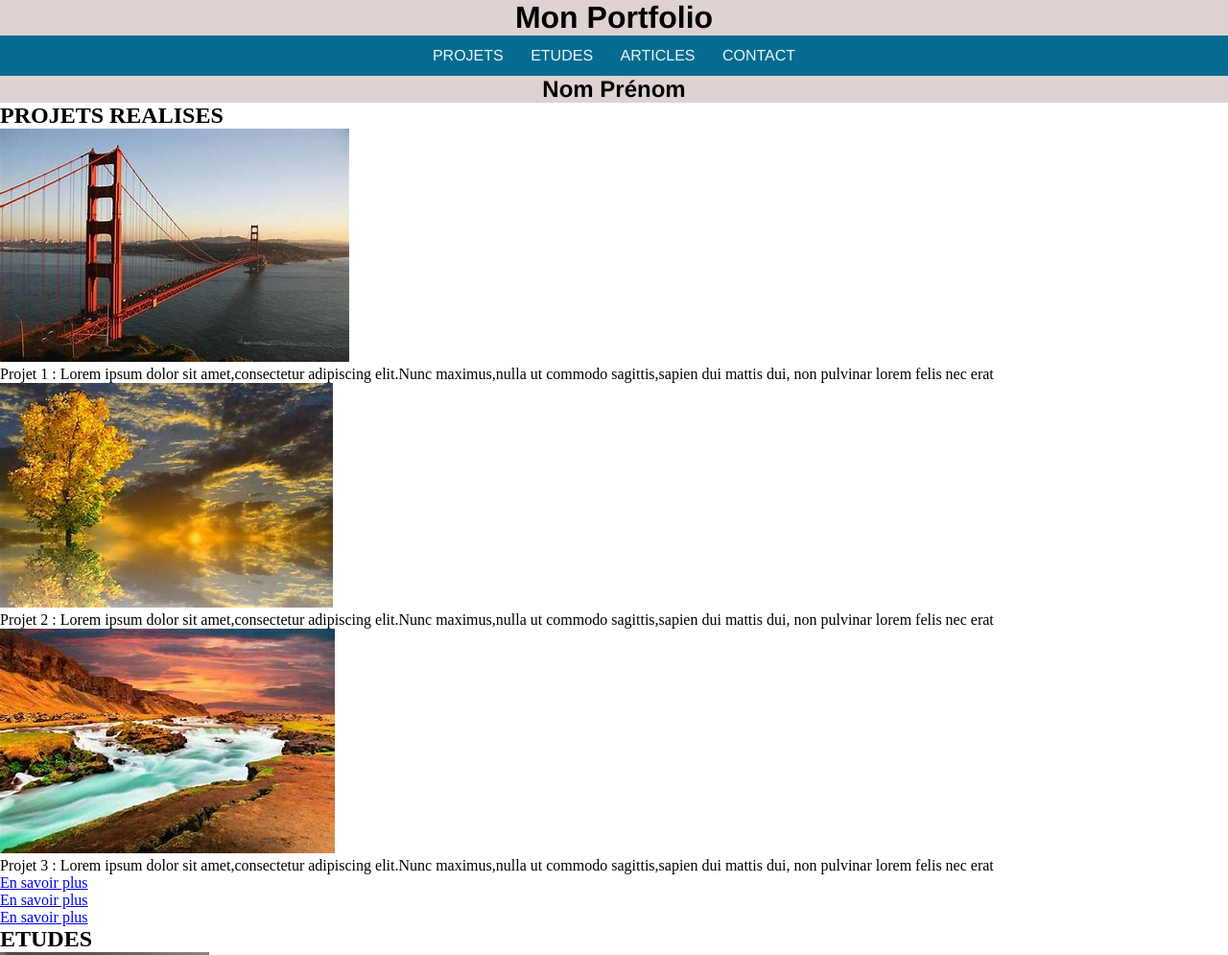
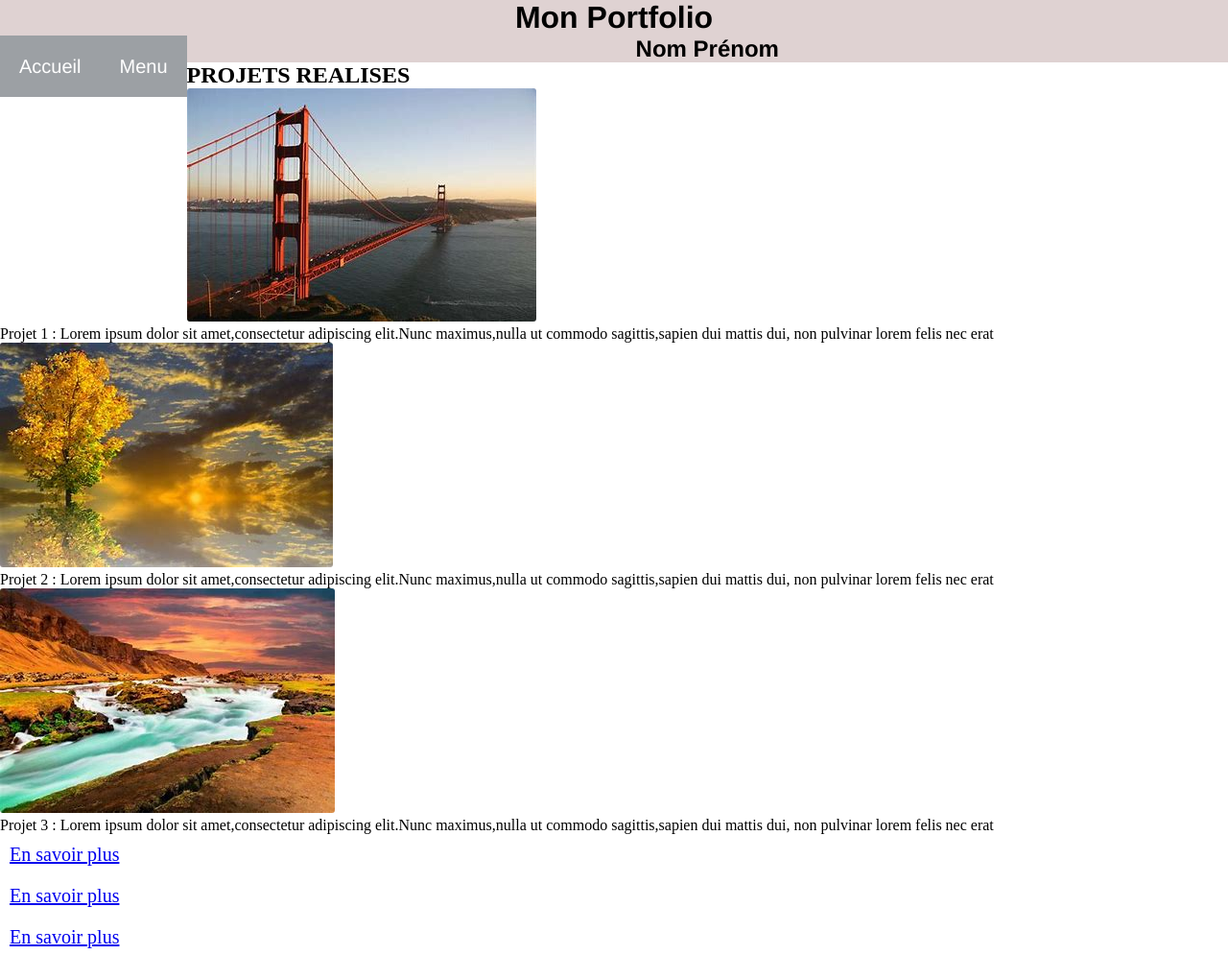
Before and after one commit to Adrian0586/DonkeySchool, a plain HTML site: page Integration/index.html in a window 1280 px wide. Shown: the top 995 px of the page at 96% size. Drawn offline with Linux system fonts and the light colour scheme.

Commit message:
hover-effect created

```diff
--- a/Integration/index.html
+++ b/Integration/index.html
@@ -12,27 +12,33 @@
 <body>
     <header>
        <h1>Mon Portfolio</h1>
-       <nav class="scrollmenu">
-          <a href="#projets réalisés" target="_self">PROJETS</a>
-          <a href="#etudes" target="_self">ETUDES</a>
-          <a href="#articles" target="_self">ARTICLES</a>
-          <a href="#contact" target="_self">CONTACT</a>
+       <nav>
+            <ul>
+                <li><a href="#">Accueil</a></li>
+                <li><a href="#">Menu</a>
+                    <ul>
+                        <li><a href="#Projets">Projets réalisés</a></li>
+                        <li><a href="#Etudes">Etudes</a></li>
+                        <li><a href="#Articles">Articles</a></li>
+                        <li><a href="#Contact">Contact</a></li>
+                    </ul>
+            </ul>
         </nav>
         <h2>Nom Prénom</h2>
     </header>
-    <section class="Projets">
+    <section id="Projets">
         <h2>PROJETS REALISES</h2>
-        <img class="opacity" src="pont.jpg" alt="une photo d'un cadre vide">
+        <img src="pont.jpg" alt="une photo d'un pont">
         <p>Projet 1 : Lorem ipsum dolor sit amet,consectetur
             adipiscing elit.Nunc maximus,nulla ut
             commodo sagittis,sapien dui mattis dui,
             non pulvinar lorem felis nec erat</p>
-        <img class="opacity" src="paysage.jpg" alt="une photo d'un cadre vide">
+        <img src="paysage.jpg" alt="une photo de paysage">
         <p>Projet 2 : Lorem ipsum dolor sit amet,consectetur
             adipiscing elit.Nunc maximus,nulla ut
             commodo sagittis,sapien dui mattis dui,
             non pulvinar lorem felis nec erat</p>
-        <img class="opacity" src="riviere.jpg" alt="une photo d'un cadre vide">
+        <img src="riviere.jpg" alt="une photo d'une rivière">
         <p>Projet 3 : Lorem ipsum dolor sit amet,consectetur
            adipiscing elit.Nunc maximus,nulla ut
            commodo sagittis,sapien dui mattis dui,
@@ -43,9 +49,10 @@
            <li><a href="#">En savoir plus</a></li>
         </ul>
     </section>
-    <section class="Etudes">
+    <section id="Etudes">
+        <div></div>
         <h2>ETUDES</h2>
-        <img class="photo-profil" src="plage.jpg" alt="une photo d'un cadre vide">
+        <img class="photo-profil" src="plage.jpg" alt="une photo d'une plage">
         <ul>
             <li>Nom</li>
             <li>Prénom</li>
@@ -68,10 +75,10 @@
                 non pulvinar lorem felis nec erat</li>
         </ol>
     </section>
-    <article>
+    <article id="Articles">
         <h2>ARTICLES</h2>
-        <img class="opacity" src="tour eiffel.jpg" alt="une photo d'un cadre vide">
-        <img class="opacity" src="montagne.jpg" alt="une photo d'un cadre vide">
+        <img src="tour eiffel.jpg" alt="une photo de la tour eiffel">
+        <img src="montagne.jpg" alt="une photo de montagnes">
         <ol>
             <li>Lorem ipsum dolor sit amet,consectetur
             adipiscing elit.Nunc maximus,nulla ut
@@ -89,7 +96,7 @@
             <li><a href="#">Commentaires</a></li>
         </ul>
     </article>
-    <section>
+    <section id="Contact">
         <div class="Contact">
            <h2>CONTACT</h2>
            <form action="/page-traitement-données" method="post">
--- a/Integration/style.css
+++ b/Integration/style.css
@@ -5,7 +5,10 @@
 .photo-profil {
    filter: grayscale(100%);
 }
-.opacity img :hover {
+img{
+   border-radius: 3px;
+}
+img:hover {
     opacity: .5;
 }
 header {
@@ -13,17 +16,50 @@ header {
    text-align: center;
    font-family :'Franklin Gothic Medium', 'Arial Narrow', Arial, sans-serif
 }
-nav.scrollmenu {
-   background-color: rgb(7, 107, 144);
-   overflow :auto
-}
-nav.scrollmenu a {
-   display: inline-block;
-   color: rgb(237, 245, 245);
-   text-align: center;
-   padding: 12px;
-   text-decoration: none;
-}
-nav.scrollmenu a:hover {
-   background-color: aquamarine;
-}
+li {
+   list-style:none !important; /*On enlève les puces de la liste */
+   color:#FFF;
+   padding:10px;
+   font-size:20px;
+   text-decoration:none;
+   }
+
+   nav ul {
+   background-color:#888888;
+   padding:0;
+   margin:0;
+   }
+
+   nav ul li {
+   list-style: none;
+   line-height:44px;
+   float:left;
+   background-color:#9ca0a4;
+   }
+
+   nav ul li a {
+   color:#FFF;
+   padding:10px;
+   font-size:20px;
+   text-decoration:none;
+   }
+
+   li a:hover {
+   border-bottom:3px #FFF solid;
+   }
+
+   nav ul li ul {
+   display:none;
+   }
+
+   nav ul li:hover ul {
+   z-index:99999;
+   display:list-item !important;
+   position:absolute;
+   margin-top:5px;
+   margin-left:-10px;
+   }
+
+   nav ul li:hover ul li {
+   float:none;
+   }
```
